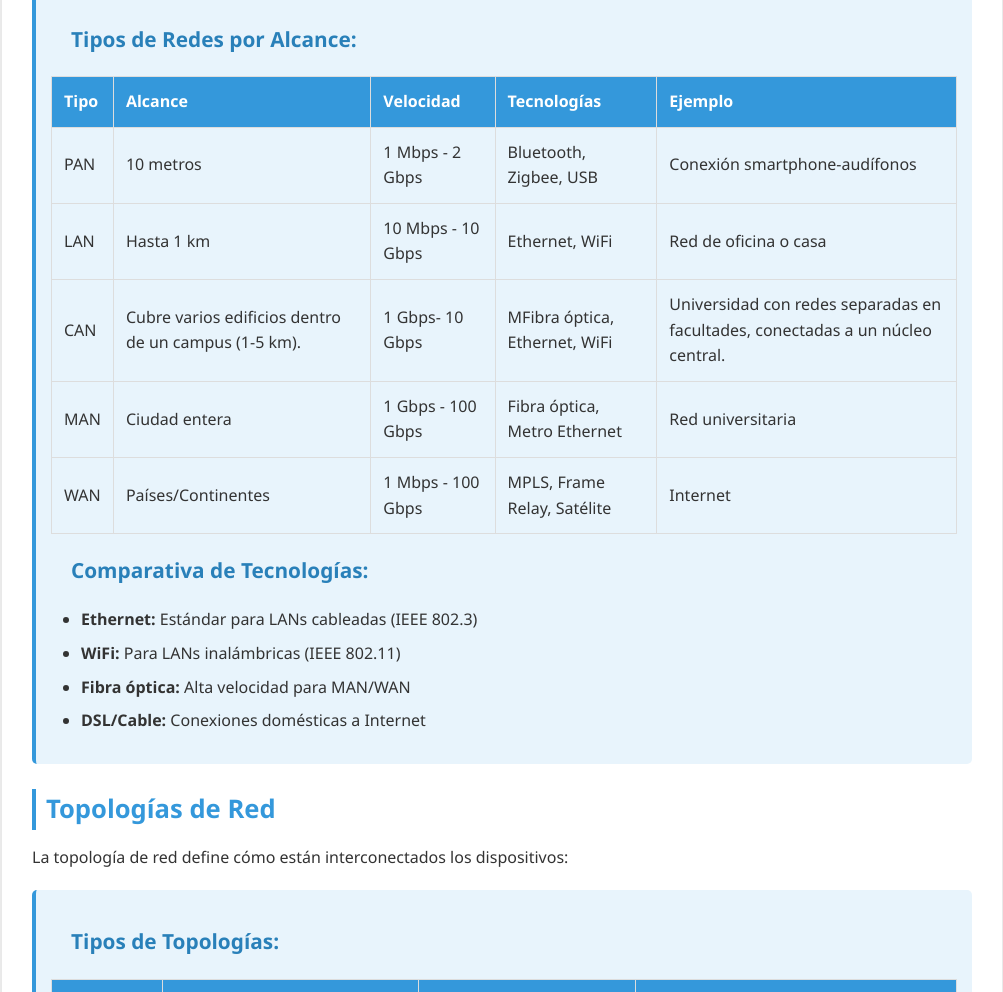
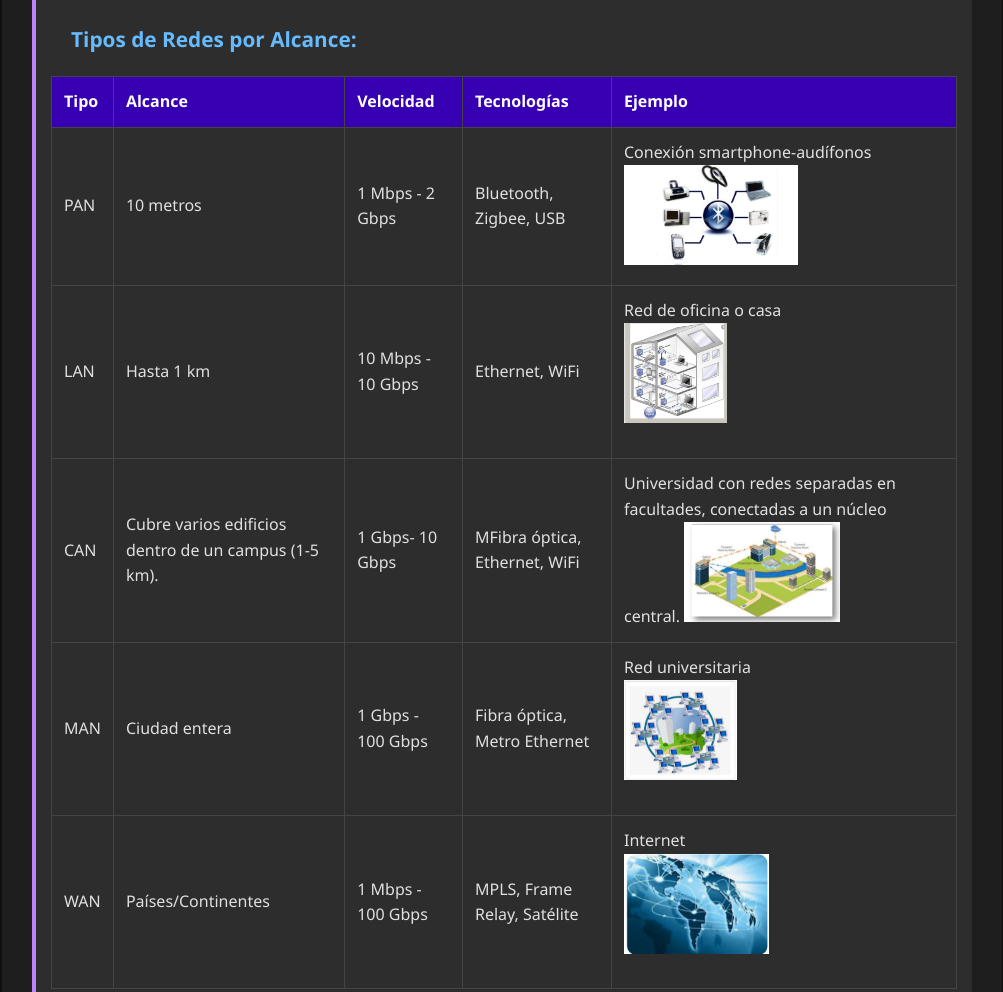
Before and after one commit to Orla-ups/pract1, a plain HTML site: page index.html in a window 1280 px wide. Shown: the part 2080-3072 px from the top of the page, without its empty margins (138-1141 px from the left). Drawn offline with Linux system fonts and the light colour scheme.

Commit message:
Add files via upload

```diff
--- a/index.html
+++ b/index.html
@@ -7,7 +7,7 @@
     <meta name="viewport" content="width=device-width, initial-scale=1">
     <meta name="description" content="Guía completa sobre fundamentos de redes, direcciones IP, topologías y cableado de redes">
 
-    <link href="orlando.css" rel="stylesheet">
+    <link href="chema.css" rel="stylesheet">
 
     <!-- FUENTES DE GOOGLE -->
     <link href="https://fonts.googleapis.com/css2?family=Roboto:wght@400;700&family=Fira+Code&display=swap" rel="stylesheet">
@@ -131,35 +131,35 @@
                         <td>10 metros</td>
                         <td>1 Mbps - 2 Gbps</td>
                         <td>Bluetooth, Zigbee, USB</td>
-                        <td>Conexión smartphone-audífonos</td>
+                        <td>Conexión smartphone-audífonos <img src="redpan.png" width="auto" height="100"></td>
                     </tr>
                     <tr>
                         <td>LAN</td>
                         <td>Hasta 1 km</td>
                         <td>10 Mbps - 10 Gbps</td>
                         <td>Ethernet, WiFi</td>
-                        <td>Red de oficina o casa</td>
+                        <td>Red de oficina o casa <p><img src="redlan.png" width="auto" height="100"></p></td>
                     </tr>
                     <tr>
-                        <td>CAN</td>
+                        <td>CAN </td>
                         <td>Cubre varios edificios dentro de un campus (1-5 km).</td>
                         <td>1 Gbps- 10 Gbps</td>
                         <td>MFibra óptica, Ethernet, WiFi</td>
-                        <td>Universidad con redes separadas en facultades, conectadas a un núcleo central.</td>
+                        <td>Universidad con redes separadas en facultades, conectadas a un núcleo central. <img src="redcan.png" width="auto" height="100"></td>
                     </tr>
                     <tr>
                         <td>MAN</td>
                         <td>Ciudad entera</td>
                         <td>1 Gbps - 100 Gbps</td>
                         <td>Fibra óptica, Metro Ethernet</td>
-                        <td>Red universitaria</td>
+                        <td>Red universitaria <p><img src="redman.png" width="auto" height="100"></p></td>
                     </tr>
                     <tr>
                         <td>WAN</td>
                         <td>Países/Continentes</td>
                         <td>1 Mbps - 100 Gbps</td>
                         <td>MPLS, Frame Relay, Satélite</td>
-                        <td>Internet</td>
+                        <td>Internet <p> <img src="redwan.png" width="auto" height="100"></p></td>
                     </tr>
                 </table>
 
```
